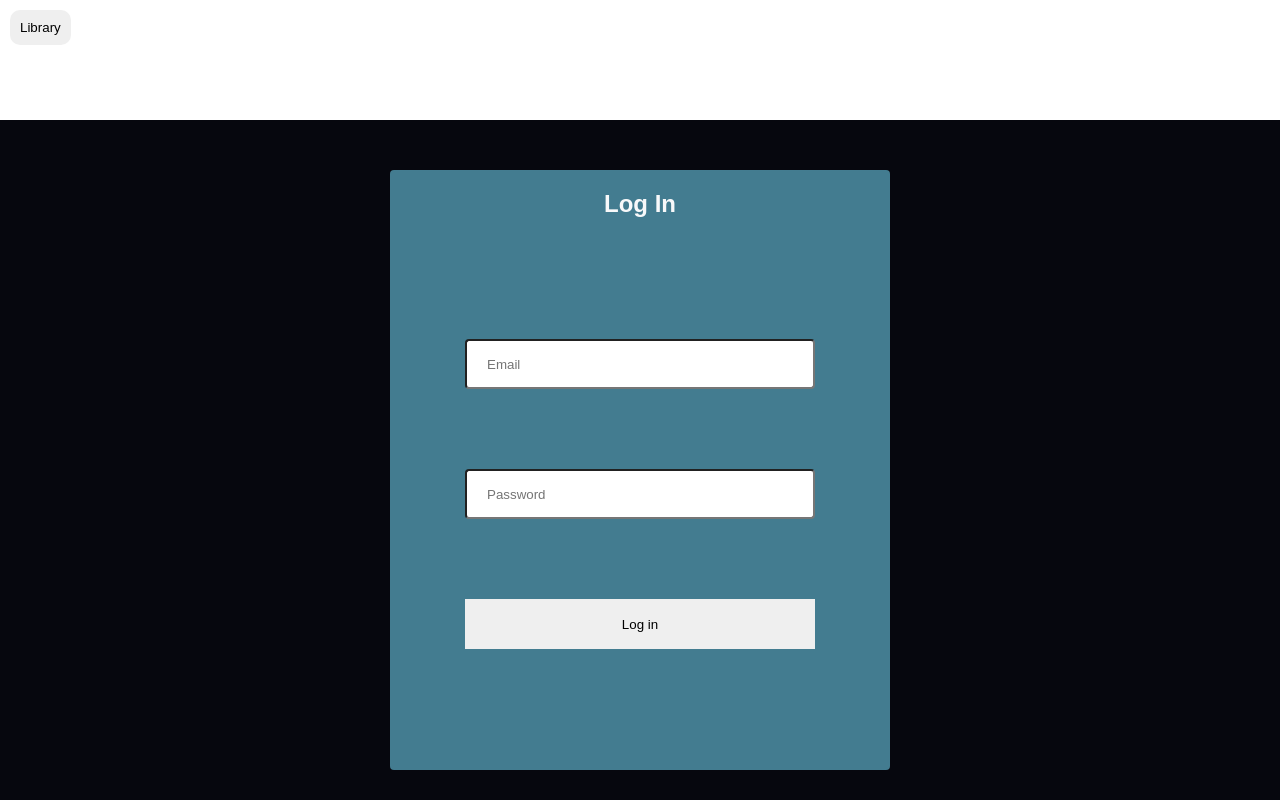
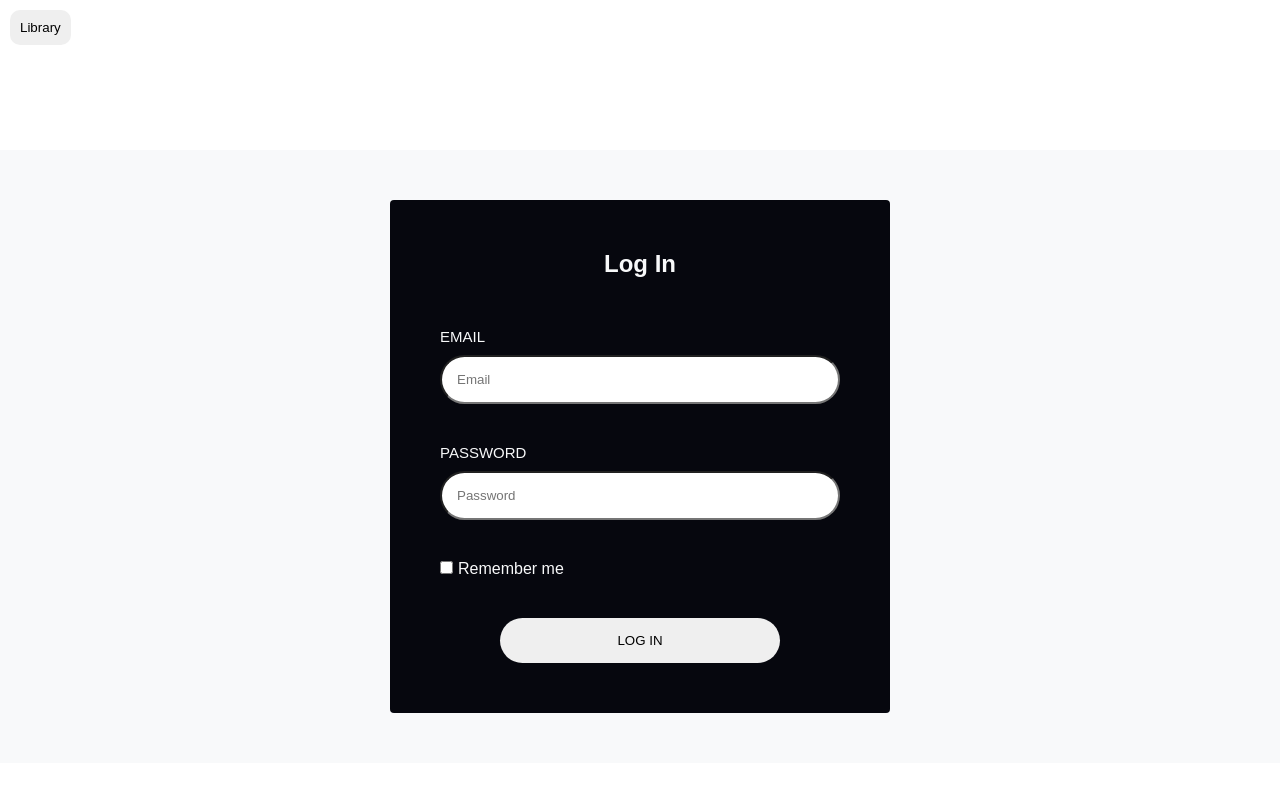
Before and after one commit to kedmal27/streamer, a Next.js app: page /login in a window 1280 px wide. Built offline with nearby package versions, Linux system fonts and the light colour scheme.

Commit message:
WIP - Login form submission

```diff
--- /dev/null
+++ b/src/Components/LoginForm.tsx
@@ -0,0 +1,41 @@
+import { useState } from "react";
+
+export const LoginForm = () => {
+  const [email, setEmail] = useState("");
+  const [pwd, setPwd] = useState("");
+
+  const handleLogin = (e: any) => {
+    e.preventDefault();
+    console.log(e.target.value);
+    // alert(`Email:${e.state.email} Password:${e.state.pwd}`);
+  };
+
+  return (
+    <form className="loginForm" name="login" onSubmit={handleLogin}>
+      <div className="formGroup">
+        <label>EMAIL</label>
+        <input
+          type="email"
+          placeholder="Email"
+          value={email}
+          onChange={(e) => setEmail(e.target.value)}
+        />
+      </div>
+
+      <div className="formGroup">
+        <label>PASSWORD</label>
+        <input
+          type="password"
+          placeholder="Password"
+          value={pwd}
+          onChange={(e) => setPwd(e.target.value)}
+        />
+      </div>
+      <div className="rememberMe">
+        <input type="checkbox" />
+        <label>Remember me</label>
+      </div>
+      <button type="submit">LOG IN</button>
+    </form>
+  );
+};
--- a/src/pages/login/index.tsx
+++ b/src/pages/login/index.tsx
@@ -1,11 +1,12 @@
+import { LoginForm } from "@/Components/LoginForm";
 import { useRouter } from "next/router";
-import background from "./../../img/login_background.png";
+// import background from "./../../img/login_background.png";
 
 export default function Home() {
   const router = useRouter();
 
   return (
-    <section>
+    <>
       <header>
         <nav>
           <button
@@ -21,14 +22,9 @@ export default function Home() {
       <div className="loginBody">
         <div className="loginCard">
           <h2>Log In</h2>
-          <form className="loginForm" name="login">
-            <input type="email" placeholder="Email" />
-            <input type="password" placeholder="Password" />
-
-            <button type="submit">Log in</button>
-          </form>
+          <LoginForm />
         </div>
       </div>
-    </section>
+    </>
   );
 }
--- a/src/styles/styles.css
+++ b/src/styles/styles.css
@@ -2,10 +2,7 @@
   padding: 0;
   margin: 0;
   font-family: sans-serif;
-}
-
-body {
-  background-color: #06070e;
+  box-sizing: border-box;
 }
 
 header {
@@ -80,52 +77,68 @@ header .link {
 /* LOGIN PAGE */
 
 .loginBody {
+  background-color: #f8f9fa;
   width: 100%;
+  padding: 50px;
 }
 
 .loginCard {
   display: flex;
   width: 500px;
-  height: 600px;
   flex-direction: column;
+  align-items: center;
 
   margin: 0 auto;
+  padding: 50px;
 
   border-radius: 4px;
-  background-color: #437c90;
-}
-
-.loginCard h2 {
-  width: 100%;
-
-  padding-top: 20px;
-
+  background-color: #06070e;
   color: #f8f9fa;
-  text-align: center;
 }
 
 .loginForm {
-  flex: 1;
+  margin-top: 50px;
+  width: 100%;
   display: flex;
-  row-gap: 80px;
-
   flex-direction: column;
-  justify-content: center;
   align-items: center;
 }
 
-.loginForm input,
-.loginForm button {
-  box-sizing: border-box;
-  width: 70%;
-  height: 50px;
+.formGroup {
+  width: 100%;
+  display: flex;
+  flex-direction: column;
 }
 
-.loginForm input {
-  padding: 20px;
-  border-radius: 4px;
+.formGroup,
+.rememberMe {
+  margin-bottom: 40px;
+}
+
+.formGroup label {
+  margin-bottom: 10px;
+  font-size: 15px;
+}
+
+.formGroup input {
+  padding: 15px;
+  width: 100%;
+
+  border-radius: 100px;
+}
+
+.rememberMe {
+  align-self: baseline;
+}
+
+.rememberMe input {
+  margin-right: 5px;
 }
 
 .loginForm button {
+  width: 70%;
+  padding: 15px;
+
   border: none;
+  border-radius: 100px;
 }
```
